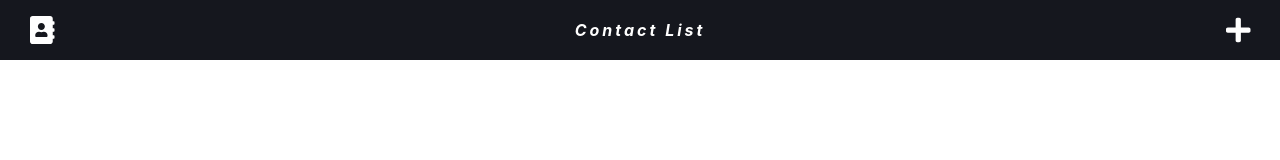
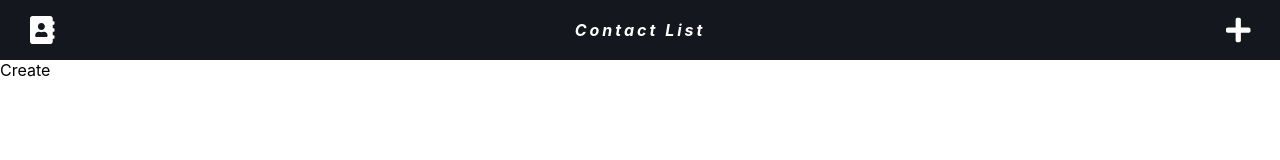
Before and after one commit to kgorbell/ContactList, a React (Create React App) app: page /create-contact in a window 1280 px wide. Shown: the top 160 px of the page. Built offline with nearby package versions, Linux system fonts and the light colour scheme.

Commit message:
App routes and page components initialized for list and create contact pages

```diff
--- a/src/MainWindow/index.js
+++ b/src/MainWindow/index.js
@@ -1,5 +1,8 @@
 import React from 'react'
+import { Route, Switch } from 'react-router-dom'
 import SiteFrame from './SiteFrame'
+import ContactListPage from '../Pages/ContactListPage'
+import CreateContactPage from '../Pages/CreateContactPage'
 import './styles.scss'
 
 
@@ -7,7 +10,10 @@ const MainWindow = () => {
     return (
         <div className="MainWindow">
             <SiteFrame>
-
+                <Switch>
+                    <Route exact path="/create-contact" component={CreateContactPage}/>
+                    <Route path="/" component={ContactListPage}/>
+                </Switch>
             </SiteFrame>
         </div>
     )
--- /dev/null
+++ b/src/Pages/ContactListPage/index.js
@@ -0,0 +1,11 @@
+import React from 'react'
+import './styles.scss'
+
+
+const ContactListPage = () => {
+    return (
+        <div className="ContactListPage">list</div>
+    )
+}
+
+export default ContactListPage
--- /dev/null
+++ b/src/Pages/CreateContactPage/index.js
@@ -0,0 +1,11 @@
+import React from 'react'
+import './styles.scss'
+
+
+const CreateContactPage = () => {
+    return (
+        <div className="CreateContactPage">Create</div>
+    )
+}
+
+export default CreateContactPage
```
Also changed, not shown: src/Pages/ContactListPage/styles.scss (added), src/Pages/CreateContactPage/styles.scss (added).
